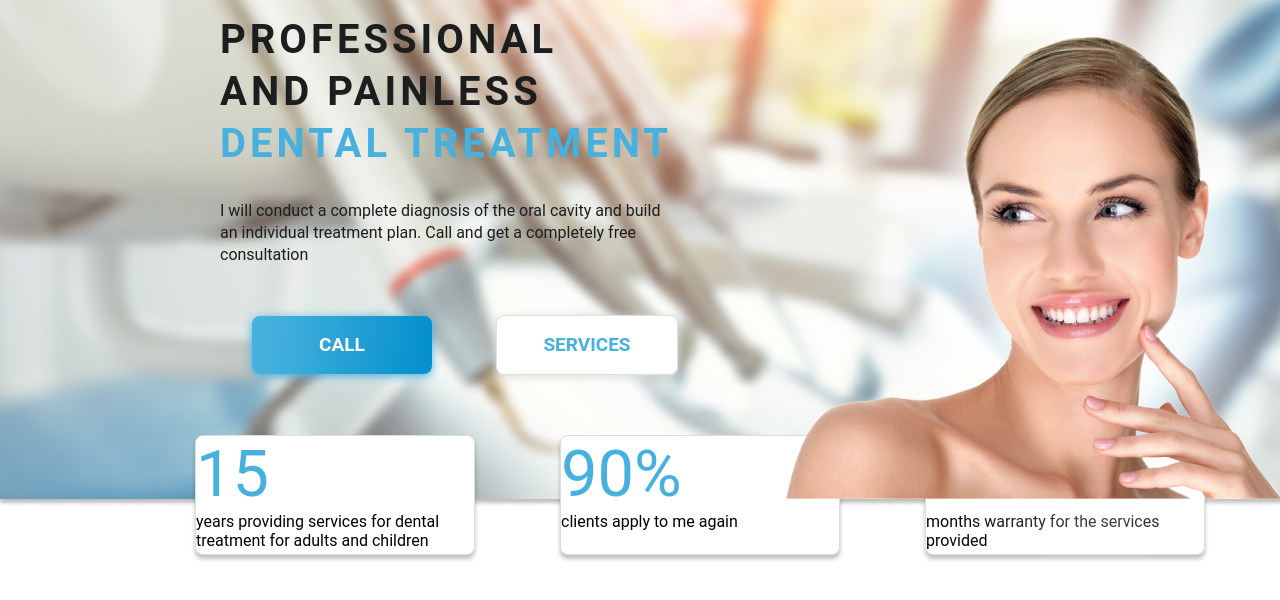
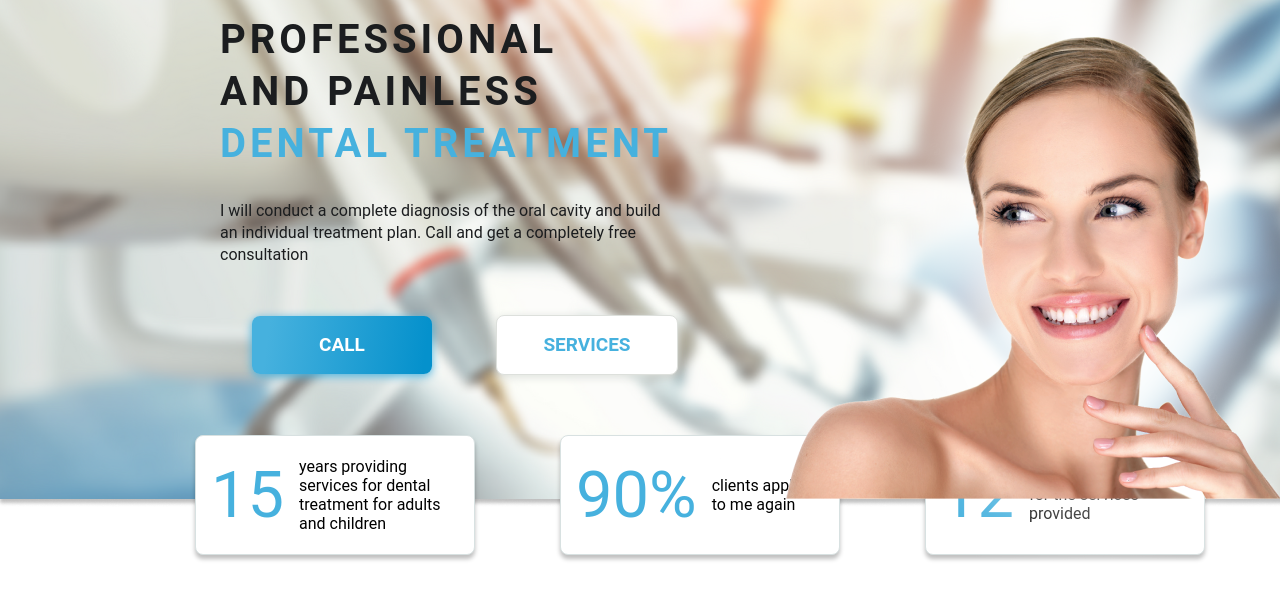
Before and after one commit to Ussanel/Hw12, a plain HTML site: page index.html in a window 1280 px wide. Shown: the part 164-764 px from the top of the page. Drawn offline with Linux system fonts and the light colour scheme.

Commit message:
add carts bags off

```diff
--- a/index.html
+++ b/index.html
@@ -47,16 +47,10 @@
             </section>
         <!-- tree carts  carts_-->
         <section class="carts">
-            <div class="carts_1"><span>15</span>years providing services for dental treatment for adults and children
+            <div class="carts_1"><span>15</span>years providing <br> services for dental <br> treatment for adults <br> and children
             </div>
-            <div class="carts_2"><span>90%</span>clients apply
-                to me again</div>
-            <div class="carts_3"><span>12</span>months warranty
-                for the services
-                provided</div>
-
-
+            <div class="carts_2"><span>90%</span>clients apply <br> to me again</div>
+            <div class="carts_3"><span>12</span>months warranty  <br> for the services <br> provided</div>
         </section>
     </body>
-
 </html>
--- a/style.css
+++ b/style.css
@@ -19,6 +19,7 @@ html {
     justify-content: space-between;
     align-items: flex-start;
 }
+
 .h_box {
     display: flex;
     flex-direction: row;
@@ -92,7 +93,7 @@ html {
 .contant {
     display: flex;
     justify-content: space-between;
-    align-items:flex-start;
+    align-items: flex-start;
     margin: 0 110px;
 }
 
@@ -118,7 +119,6 @@ html {
 
 .c_title_text span {
     color: #46B1DE;
-
 }
 
 .c_text {
@@ -178,12 +178,12 @@ html {
 /* carts */
 .carts {
     width: 1180px;
-    margin:-60px 110px 0 110px;
+    margin: -60px 110px 0 110px;
     font-family: 'Roboto';
     font-style: normal;
     font-weight: 400;
-    display:flex;
-    justify-content:space-evenly;
+    display: flex;
+    justify-content: space-evenly;
     align-content: flex-start;
     z-index: 10;
 }
@@ -196,6 +196,7 @@ html {
     align-items: center;
     text-align: center;
     color: #46B1DE;
+    margin: 0 15px;
 }
 
 .carts_1 {
@@ -206,6 +207,10 @@ html {
     border: 1px solid #D8E1E1;
     box-shadow: 0px 4px 4px rgba(0, 0, 0, 0.25);
     border-radius: 8px;
+    display: flex;
+    justify-content: flex-start;
+    align-items: center;
+    flex-direction: row;
 
 }
 
@@ -217,6 +222,10 @@ html {
     border: 1px solid #D8E1E1;
     box-shadow: 0px 4px 4px rgba(0, 0, 0, 0.25);
     border-radius: 8px;
+    display: flex;
+    justify-content: flex-start;
+    align-items: center;
+    flex-direction: row;
 
 }
 
@@ -228,6 +237,10 @@ html {
     border: 1px solid #D8E1E1;
     box-shadow: 0px 4px 4px rgba(0, 0, 0, 0.25);
     border-radius: 8px;
+    display: flex;
+    justify-content: flex-start;
+    align-items: center;
+    flex-direction: row;
 }
 
 /* перевірити блок header last на отступи
```
